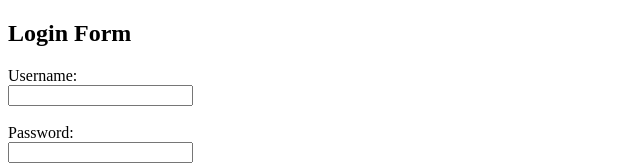
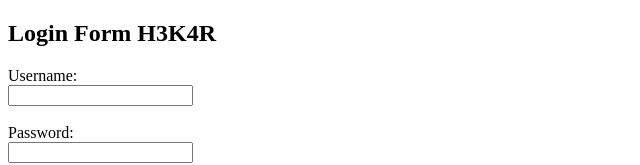
Before and after one commit to H3K4R/jenkins, a website: page public/index.html in a window 1280 px wide. Shown: the top 165 px of the page, without its empty margins (0-640 px from the left). Drawn offline with Linux system fonts and the light colour scheme.

Commit message:
Update index.html

```diff
--- a/public/index.html
+++ b/public/index.html
@@ -6,7 +6,7 @@
     <title>Login</title>
 </head>
 <body>
-    <h2>Login Form</h2>
+    <h2>Login Form H3K4R</h2>
     <form action="/login" method="POST">
         <label for="username">Username:</label><br>
         <input type="text" id="username" name="username"><br><br>
```
